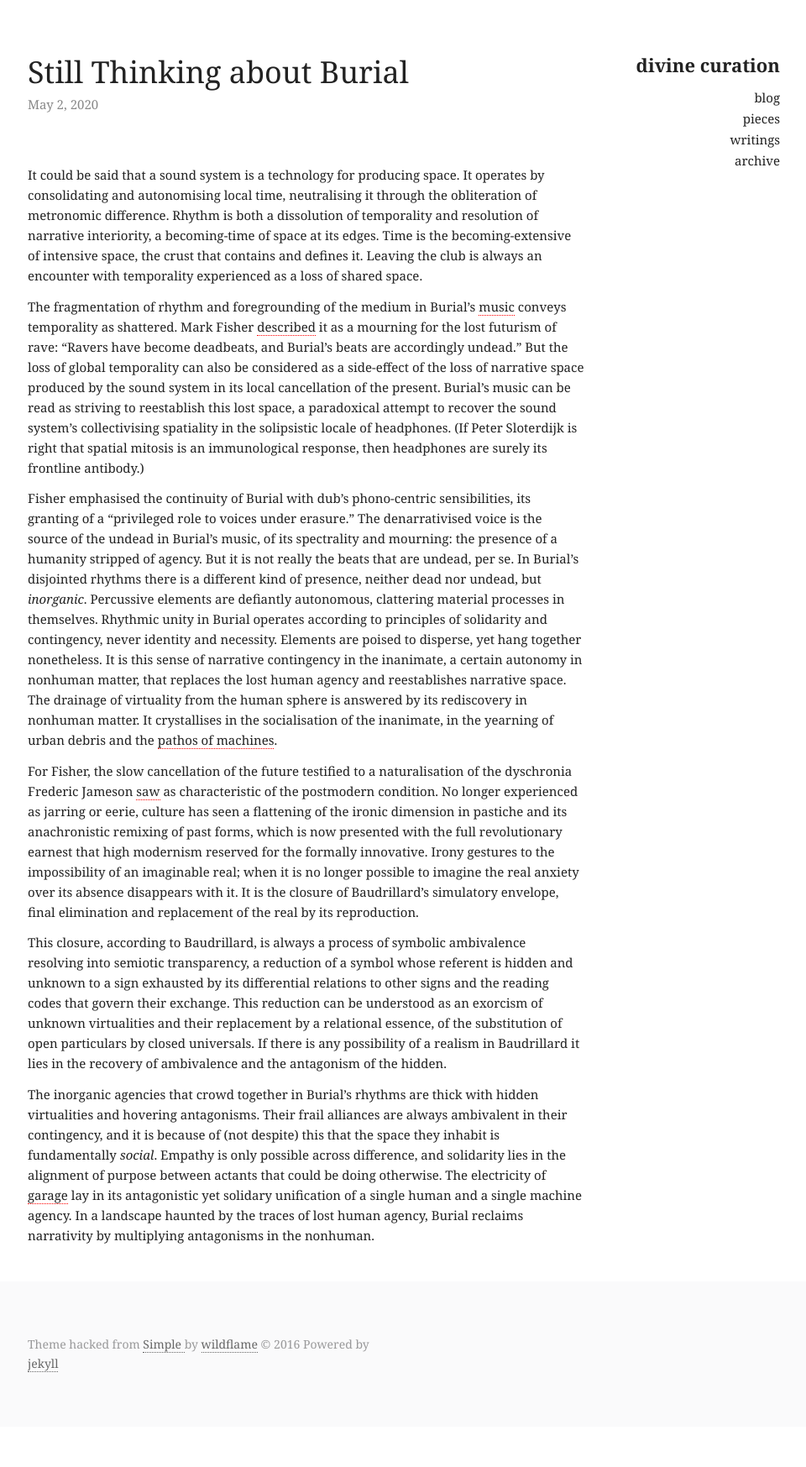
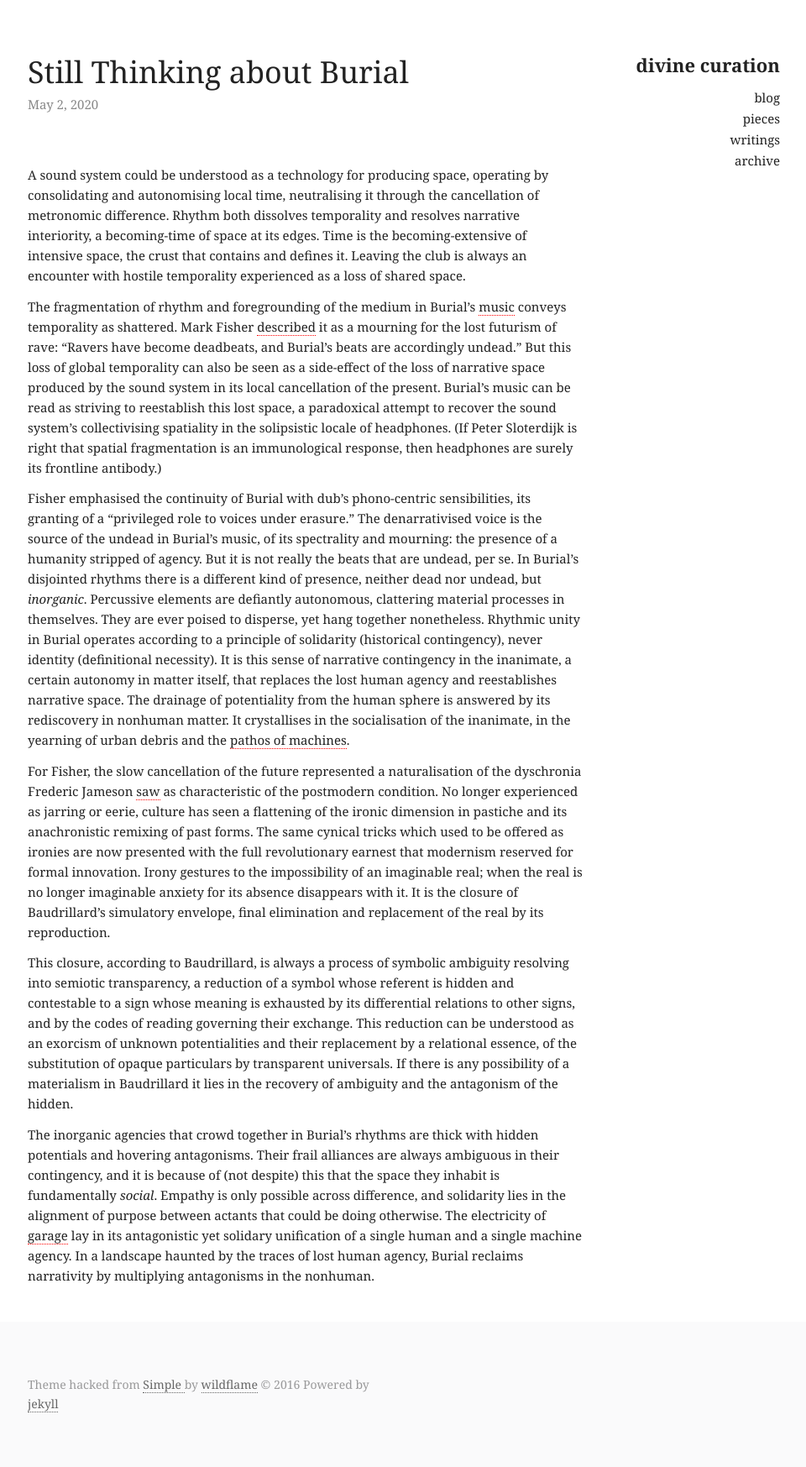
Before and after one commit to divinecuration/divinecuration.github.io, a Jekyll site: the page built from _posts/2020-05-03-narrativity-in-burial.md, in a window 1280 px wide. Shown: the whole page at 84% size, without its empty margins (159-1119 px from the left). Built offline with Jekyll 4.4.1, drawn with Linux system fonts in a browser that asks for light colours; before the commit the page ends 1699 px from its top, so only the background shows below that.

Commit message:
burial text update

```diff
--- a/_posts/2020-05-03-narrativity-in-burial.md
+++ b/_posts/2020-05-03-narrativity-in-burial.md
@@ -6,16 +6,16 @@ categories: bit
 excerpt_separator: <!--end_excerpt-->
 ---
 
-It could be said that a sound system is a technology for producing space. It operates by consolidating and autonomising local time, neutralising it through the obliteration of metronomic difference. Rhythm is both a dissolution of temporality and resolution of narrative interiority, a becoming-time of space at its edges. Time is the becoming-extensive of intensive space, the crust that contains and defines it. Leaving the club is always an encounter with temporality experienced as a loss of shared space.
+A sound system could be understood as a technology for producing space, operating by consolidating and autonomising local time, neutralising it through the cancellation of metronomic difference. Rhythm both dissolves temporality and resolves narrative interiority, a becoming-time of space at its edges. Time is the becoming-extensive of intensive space, the crust that contains and defines it. Leaving the club is always an encounter with hostile temporality experienced as a loss of shared space.
 
 <!--end_excerpt-->
 
-The fragmentation of rhythm and foregrounding of the medium in Burial’s [music](https://www.youtube.com/watch?v=J7HgjL00s60) conveys temporality as shattered. Mark Fisher [described](http://k-punk.abstractdynamics.org/archives/007666.html) it as a mourning for the lost futurism of rave: “Ravers have become deadbeats, and Burial’s beats are accordingly undead.” But the loss of global temporality can also be considered as a side-effect of the loss of narrative space produced by the sound system in its local cancellation of the present. Burial’s music can be read as striving to reestablish this lost space, a paradoxical attempt to recover the sound system’s collectivising spatiality in the solipsistic locale of headphones. (If Peter Sloterdijk is right that spatial mitosis is an immunological response, then headphones are surely its frontline antibody.)
+The fragmentation of rhythm and foregrounding of the medium in Burial’s [music](https://www.youtube.com/watch?v=J7HgjL00s60) conveys temporality as shattered. Mark Fisher [described](http://k-punk.abstractdynamics.org/archives/007666.html) it as a mourning for the lost futurism of rave: “Ravers have become deadbeats, and Burial’s beats are accordingly undead.” But this loss of global temporality can also be seen as a side-effect of the loss of narrative space produced by the sound system in its local cancellation of the present. Burial’s music can be read as striving to reestablish this lost space, a paradoxical attempt to recover the sound system’s collectivising spatiality in the solipsistic locale of headphones. (If Peter Sloterdijk is right that spatial fragmentation is an immunological response, then headphones are surely its frontline antibody.)
 
-Fisher emphasised the continuity of Burial with dub’s phono-centric sensibilities, its granting of a “privileged role to voices under erasure.” The denarrativised voice is the source of the undead in Burial’s music, of its spectrality and mourning: the presence of a humanity stripped of agency. But it is not really the beats that are undead, per se. In Burial’s disjointed rhythms there is a different kind of presence, neither dead nor undead, but _inorganic_. Percussive elements are defiantly autonomous, clattering material processes in themselves. Rhythmic unity in Burial operates according to principles of solidarity and contingency, never identity and necessity. Elements are poised to disperse, yet hang together nonetheless. It is this sense of narrative contingency in the inanimate, a certain autonomy in nonhuman matter, that replaces the lost human agency and reestablishes narrative space. The drainage of virtuality from the human sphere is answered by its rediscovery in nonhuman matter. It crystallises in the socialisation of the inanimate, in the yearning of urban debris and the [pathos of machines](https://www.youtube.com/watch?v=gY8-lC6g0q8).
+Fisher emphasised the continuity of Burial with dub’s phono-centric sensibilities, its granting of a “privileged role to voices under erasure.” The denarrativised voice is the source of the undead in Burial’s music, of its spectrality and mourning: the presence of a humanity stripped of agency. But it is not really the beats that are undead, per se. In Burial’s disjointed rhythms there is a different kind of presence, neither dead nor undead, but _inorganic_. Percussive elements are defiantly autonomous, clattering material processes in themselves. They are ever poised to disperse, yet hang together nonetheless. Rhythmic unity in Burial operates according to a principle of solidarity (historical contingency), never identity (definitional necessity). It is this sense of narrative contingency in the inanimate, a certain autonomy in matter itself, that replaces the lost human agency and reestablishes narrative space. The drainage of potentiality from the human sphere is answered by its rediscovery in nonhuman matter. It crystallises in the socialisation of the inanimate, in the yearning of urban debris and the [pathos of machines](https://www.youtube.com/watch?v=gY8-lC6g0q8).
 
-For Fisher, the slow cancellation of the future testified to a naturalisation of the dyschronia Frederic Jameson [saw](https://pdfs.semanticscholar.org/40d6/b702fa28fdd1802abfb1210e10f1fa36de42.pdf) as characteristic of the postmodern condition. No longer experienced as jarring or eerie, culture has seen a flattening of the ironic dimension in pastiche and its anachronistic remixing of past forms, which is now presented with the full revolutionary earnest that high modernism reserved for the formally innovative. Irony gestures to the impossibility of an imaginable real; when it is no longer possible to imagine the real anxiety over its absence disappears with it. It is the closure of Baudrillard’s simulatory envelope, final elimination and replacement of the real by its reproduction.
+For Fisher, the slow cancellation of the future represented a naturalisation of the dyschronia Frederic Jameson [saw](https://pdfs.semanticscholar.org/40d6/b702fa28fdd1802abfb1210e10f1fa36de42.pdf) as characteristic of the postmodern condition. No longer experienced as jarring or eerie, culture has seen a flattening of the ironic dimension in pastiche and its anachronistic remixing of past forms. The same cynical tricks which used to be offered as ironies are now presented with the full revolutionary earnest that modernism reserved for formal innovation. Irony gestures to the impossibility of an imaginable real; when the real is no longer imaginable anxiety for its absence disappears with it. It is the closure of Baudrillard’s simulatory envelope, final elimination and replacement of the real by its reproduction.
 
-This closure, according to Baudrillard, is always a process of symbolic ambivalence resolving into semiotic transparency, a reduction of a symbol whose referent is hidden and unknown to a sign exhausted by its differential relations to other signs and the reading codes that govern their exchange. This reduction can be understood as an exorcism of unknown virtualities and their replacement by a relational essence, of the substitution of open particulars by closed universals. If there is any possibility of a realism in Baudrillard it lies in the recovery of ambivalence and the antagonism of the hidden.
+This closure, according to Baudrillard, is always a process of symbolic ambiguity resolving into semiotic transparency, a reduction of a symbol whose referent is hidden and contestable to a sign whose meaning is exhausted by its differential relations to other signs, and by the codes of reading governing their exchange. This reduction can be understood as an exorcism of unknown potentialities and their replacement by a relational essence, of the substitution of opaque particulars by transparent universals. If there is any possibility of a materialism in Baudrillard it lies in the recovery of ambiguity and the antagonism of the hidden.
 
-The inorganic agencies that crowd together in Burial’s rhythms are thick with hidden virtualities and hovering antagonisms. Their frail alliances are always ambivalent in their contingency, and it is because of (not despite) this that the space they inhabit is fundamentally _social_. Empathy is only possible across difference, and solidarity lies in the alignment of purpose between actants that could be doing otherwise. The electricity of [garage](https://www.youtube.com/playlist?list=PLXGkz4MstBTIMMK9c26zxLIqMHymBWjw8) lay in its antagonistic yet solidary unification of a single human and a single machine agency. In a landscape haunted by the traces of lost human agency, Burial reclaims narrativity by multiplying antagonisms in the nonhuman.
+The inorganic agencies that crowd together in Burial’s rhythms are thick with hidden potentials and hovering antagonisms. Their frail alliances are always ambiguous in their contingency, and it is because of (not despite) this that the space they inhabit is fundamentally _social_. Empathy is only possible across difference, and solidarity lies in the alignment of purpose between actants that could be doing otherwise. The electricity of [garage](https://www.youtube.com/playlist?list=PLXGkz4MstBTIMMK9c26zxLIqMHymBWjw8) lay in its antagonistic yet solidary unification of a single human and a single machine agency. In a landscape haunted by the traces of lost human agency, Burial reclaims narrativity by multiplying antagonisms in the nonhuman.
```
